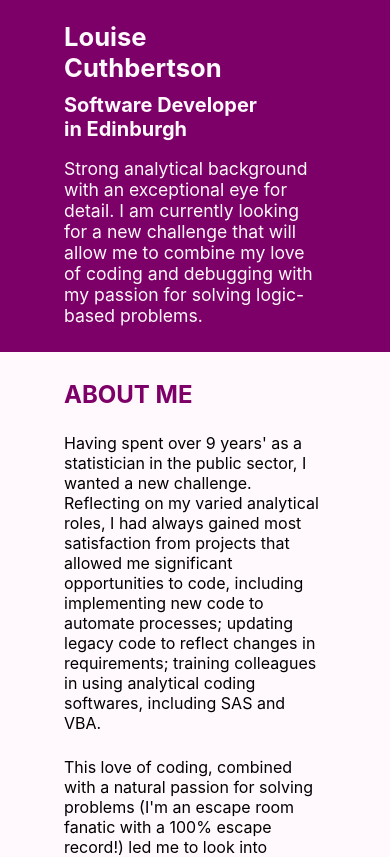
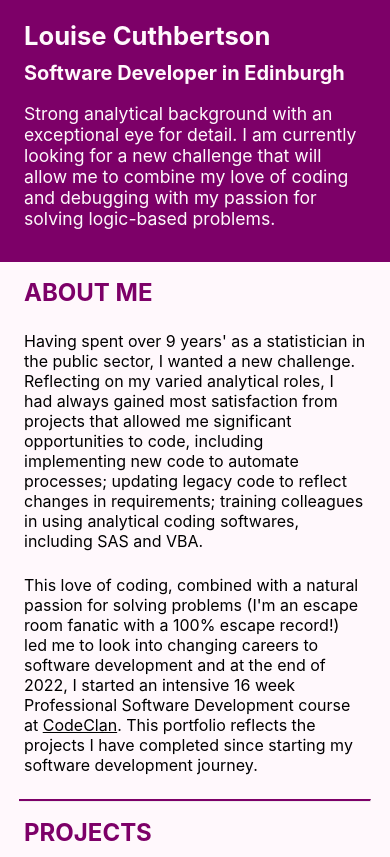
Before and after one commit to louise3112/portfolio_app, a React (Create React App) app: page / in a window 390 px wide. Shown: the top 857 px of the page. Built offline with nearby package versions, Linux system fonts and the light colour scheme.

Commit message:
minor updates to media queries

```diff
--- a/src/components/AboutMe.js
+++ b/src/components/AboutMe.js
@@ -1,7 +1,11 @@
 import styled from "styled-components"
 
 const AboutMeSection = styled.div`
-    padding: 1.75em 4em 2em 4em;
+    padding: 1.5em 4em 2em 4em;
+
+    @media only screen and (max-width: 1000px) {
+        padding: 1em 1.5em 1.5em 1.5em;
+    }
 `
 
 const AboutMeHeading = styled.h2`
--- a/src/components/Header.js
+++ b/src/components/Header.js
@@ -7,7 +7,7 @@ import styled from "styled-components"
 const HeaderSection = styled.div`
     background-color: #7d0068;
     color: #fff8fc;
-    padding: 0.5em 4em 0.5em 4em;
+    padding: 1.75em 4em 1em 4em;
     display: grid;
     grid-template-columns: 80% 10% 10%;
     grid-template-areas:
@@ -15,21 +15,24 @@ const HeaderSection = styled.div`
         "subheading linkedin github"
         "text text text";
 
-    @media only screen and (max-width: 900px) {
+    @media only screen and (max-width: 1000px) {
+        padding: 1.25em 1.5em 1em 1.5em;
         grid-template-columns: 76% 4% 8% 4% 8%;
         grid-template-areas:
             "heading . linkedin . github"
-            "subheading . linkedin . github"
+            "subheading subheading subheading subheading subheading"
             "text text text text text";
     }
 `
 
 const Heading = styled.h1`
+    grid-area: heading;
     font-size: 2em;
-    margin: 0.5em 0em 0em 0em;
-    grid-area: heading;
+    margin: 0;
+    display: flex;
+    align-items: center;
 
-    @media only screen and (max-width: 900px) {
+    @media only screen and (max-width: 1000px) {
         font-size: 1.6em;
     }
 `
@@ -39,7 +42,7 @@ const SubHeading = styled.h2`
     margin: 0.5em 0em 0em 0em;
     grid-area: subheading;
 
-    @media only screen and (max-width: 900px) {
+    @media only screen and (max-width: 1000px) {
         font-size: 1.25em;
     }
 `
@@ -62,7 +65,7 @@ const HeaderText = styled.p`
     font-size: 1.25em;
     grid-area: text;
 
-    @media only screen and (max-width: 900px) {
+    @media only screen and (max-width: 1000px) {
         font-size: 1.1em;
     }
 `
--- a/src/components/Projects.js
+++ b/src/components/Projects.js
@@ -6,6 +6,10 @@ import styled from "styled-components"
 
 const ProjectsSection = styled.div`
     padding: 1em 4em 1em 4em;
+
+    @media only screen and (max-width: 1000px) {
+        padding: 1em 1.5em 1em 1.5em;
+    }
 `
 
 const ProjectsHeading = styled.h2`
@@ -30,7 +34,7 @@ const ProjectBox = styled.li`
     grid-template-columns: 65% 3% 30% 2%;
     align-items: center;
 
-    @media only screen and (max-width: 900px) {
+    @media only screen and (max-width: 1000px) {
         display: flex;
         flex-direction: column;
         align-items: center;
@@ -48,7 +52,7 @@ const ProjectInfo = styled.div`
 const ProjectLink = styled.a`
     grid-area: image;
 
-    @media only screen and (max-width: 900px) {
+    @media only screen and (max-width: 1000px) {
         height: auto;
         width: 80%;
     }
@@ -57,7 +61,7 @@ const ProjectLink = styled.a`
 const NoLink = styled.div`
     grid-area: image;
 
-    @media only screen and (max-width: 900px) {
+    @media only screen and (max-width: 1000px) {
         height: auto;
         width: 80%;
     }
@@ -104,7 +108,7 @@ const LineBreak = styled.hr`
     margin-bottom: 0;
     width: 80%;
 
-    @media only screen and (max-width: 900px) {
+    @media only screen and (max-width: 1000px) {
         width: 85%;
     }
 `
--- a/src/components/TechStack.js
+++ b/src/components/TechStack.js
@@ -32,6 +32,10 @@ import styled from "styled-components"
 const TechStackSection = styled.div`
     padding: 1em 4em 1em 4em;
     font-weight: bold;
+
+    @media only screen and (max-width: 1000px) {
+        padding: 1em 1.5em 1em 1.5em;
+    }
 `
 
 const TechStackHeading = styled.h2`
```
